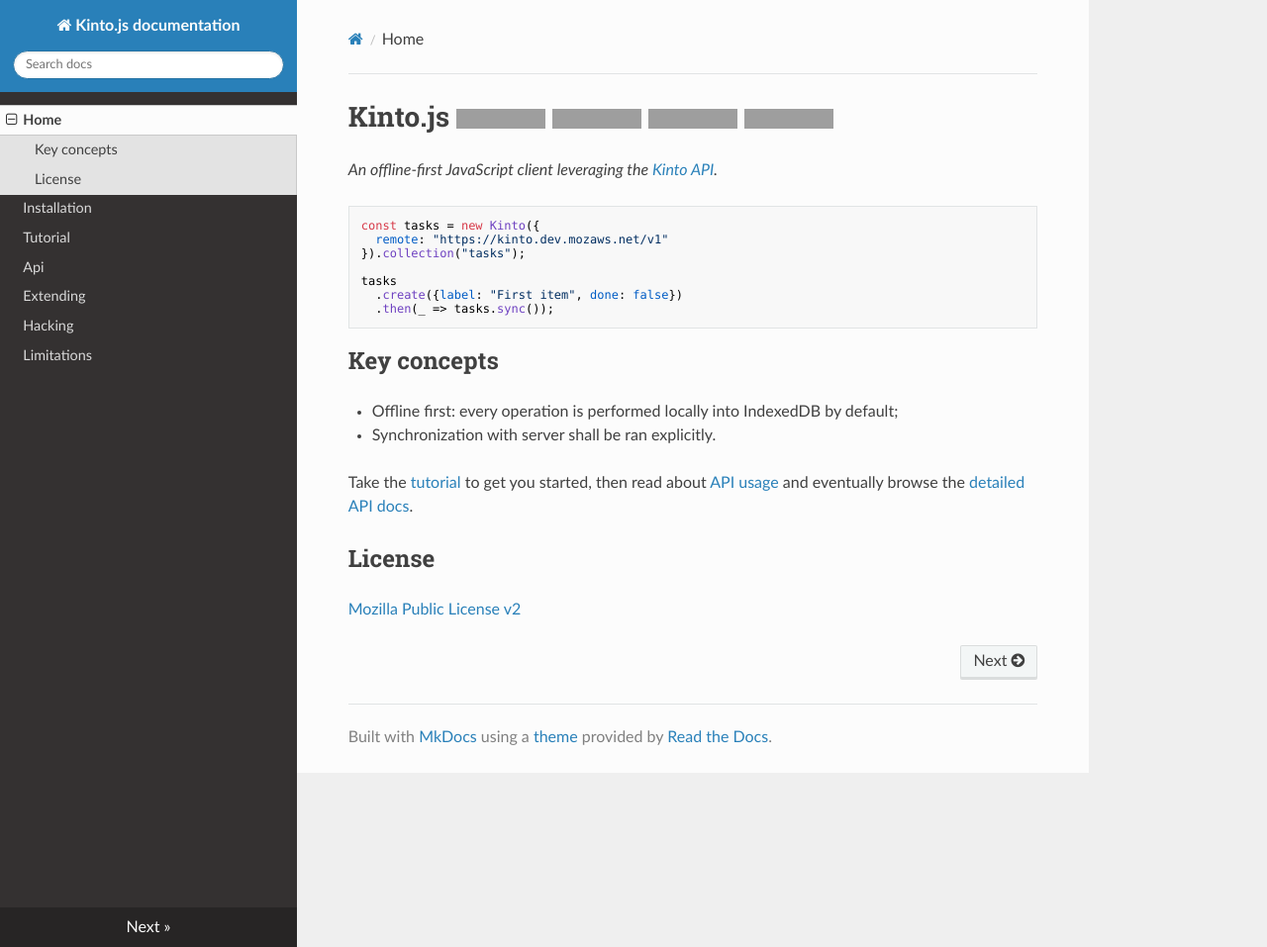
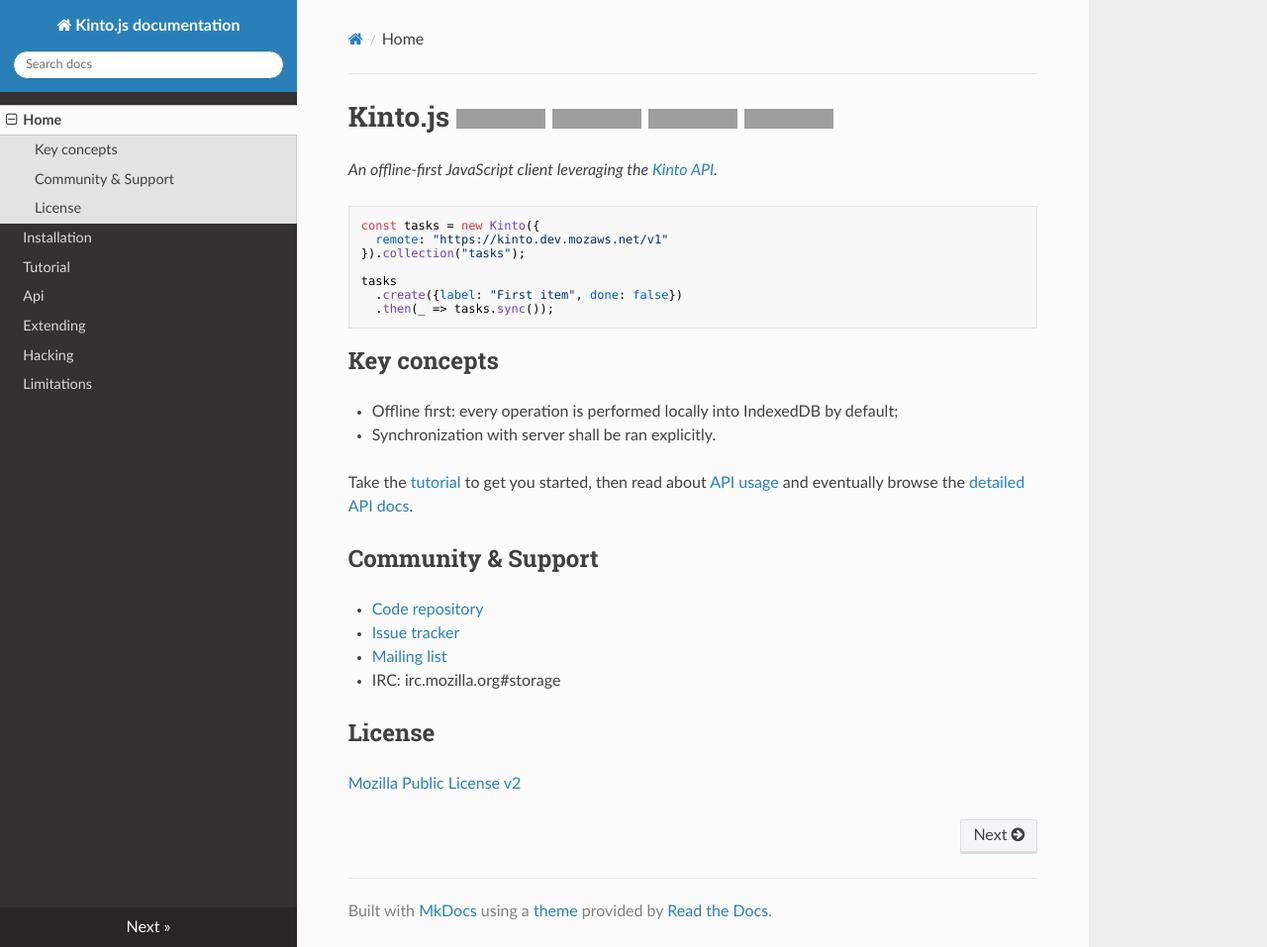
Before and after one commit to Kinto/kinto.js, an MkDocs documentation site: the page built from docs/index.md, in a window 1280 px wide and 957 px high, cut to the strip 0-957 px from the top of the window. Shown: the whole strip at 99% size. Built offline with MkDocs 1.6.1, drawn with Linux system fonts in a browser that asks for light colours; nearby versions of some CDN libraries; old or Windows-style settings are respelled for this version of MkDocs; grey boxes are pictures that could not be loaded.

Commit message:
Added a Community & Support section to the docs.

```diff
--- a/docs/index.md
+++ b/docs/index.md
@@ -19,6 +19,13 @@
 
 Take the [tutorial](tutorial.md) to get you started, then read about [API usage](api.md) and eventually browse the [detailed API docs](https://doc.esdoc.org/github.com/Kinto/kinto.js/).
 
+## Community & Support
+
+* [Code repository](https://github.com/Kinto/kinto.js)
+* [Issue tracker](https://github.com/Kinto/kinto.js/issues)
+* [Mailing list](https://mail.mozilla.org/listinfo/kinto)
+* IRC: irc.mozilla.org#storage
+
 ## License
 
 [Mozilla Public License v2](https://www.mozilla.org/MPL/2.0/)
```
